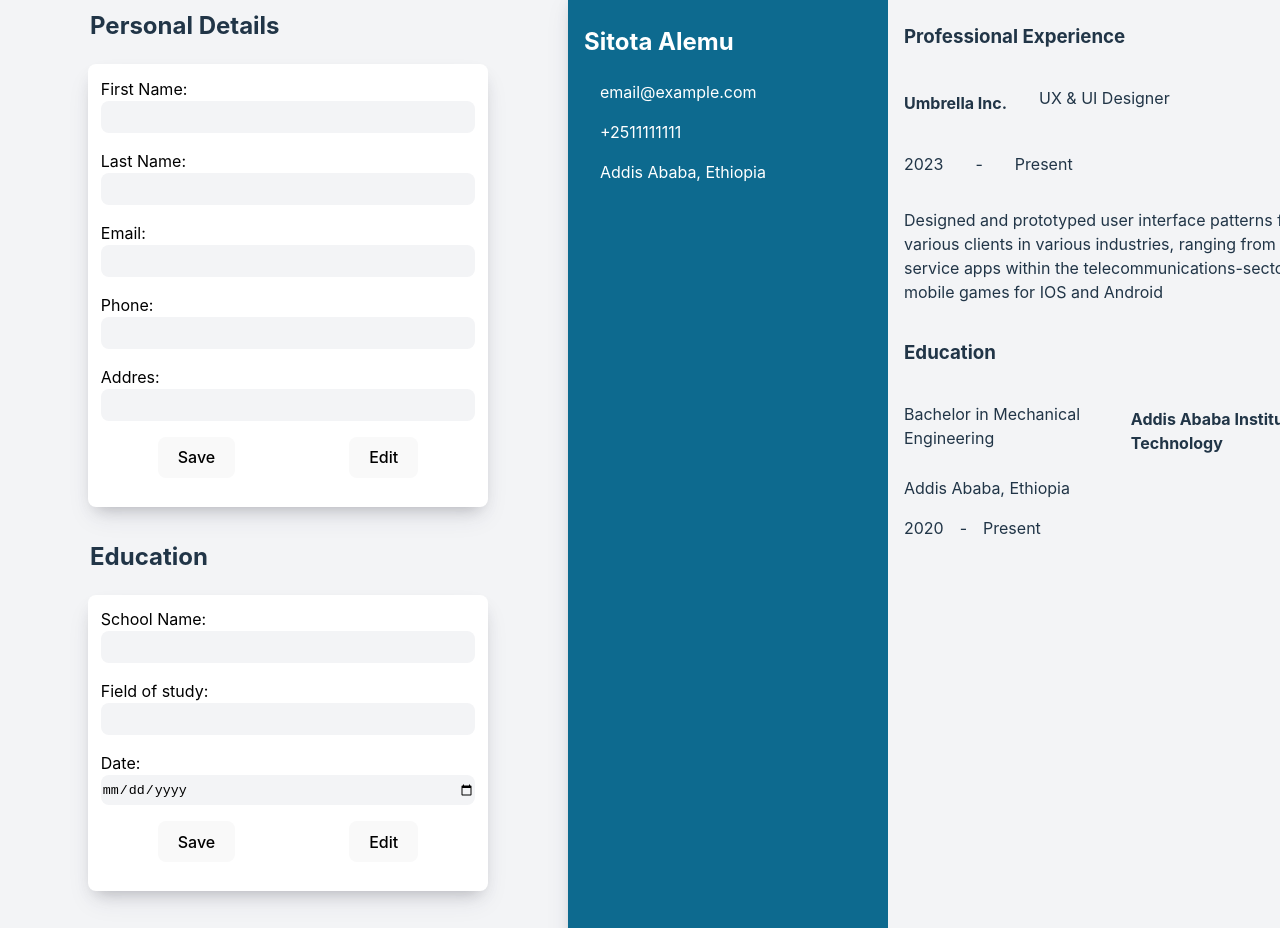
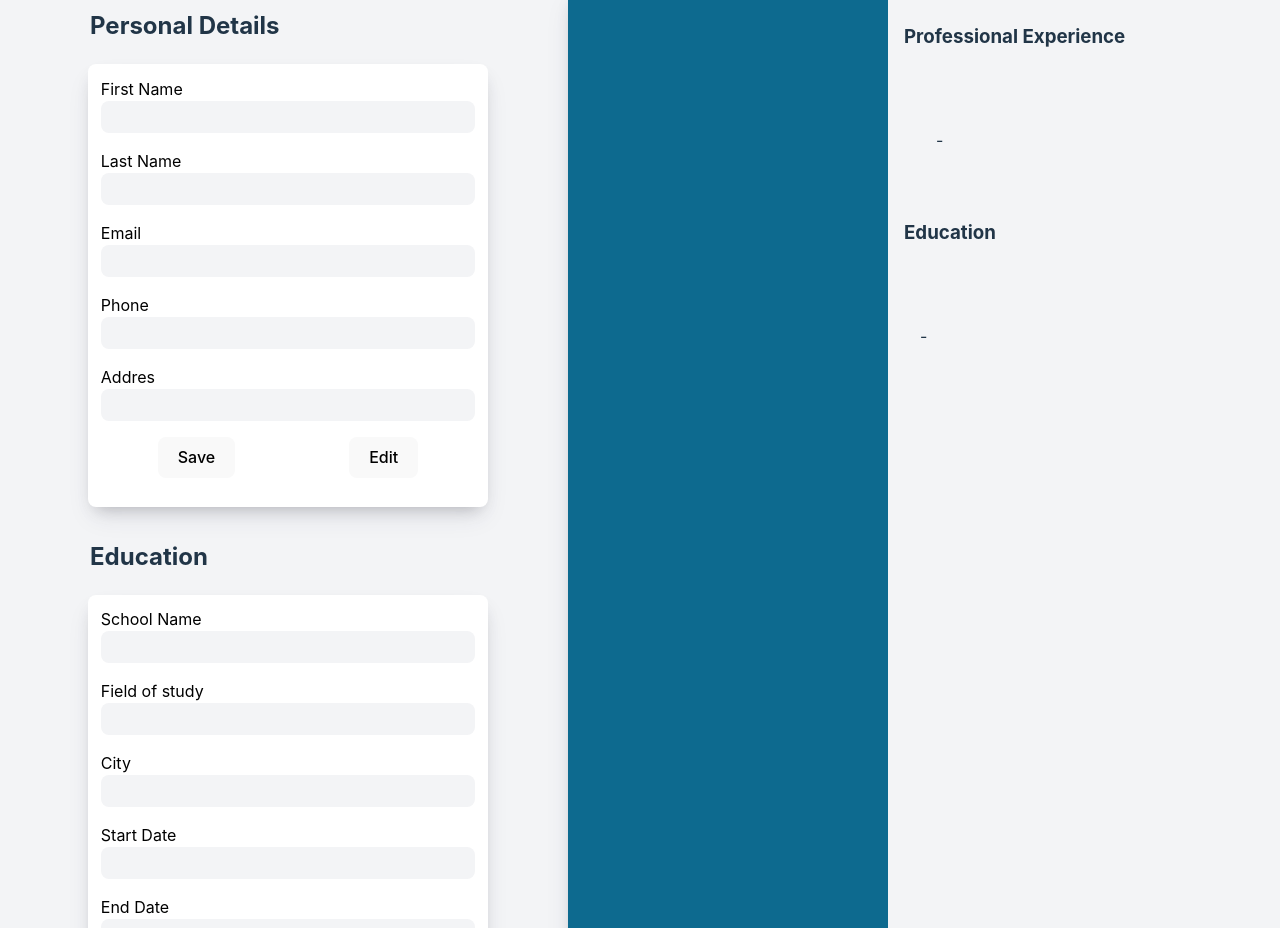
Before and after one commit to Uwancha/cv-maker, a React (Vite) app: page / in a window 1280 px wide. Shown: the part 20-948 px from the top of the page. Built offline with nearby package versions, Linux system fonts and the light colour scheme.

Commit message:
refac: Refactor components to pass states as props from parent

```diff
--- a/src/components/education.jsx
+++ b/src/components/education.jsx
@@ -1,20 +1,20 @@
 import React from "react";
 import '../styles/general.css'
 
-function Education() {
+function Education({field, schoolName, city, startDate, endDate}) {
     return (
         <div >
             <h3>Education</h3>
             <div className="education">
                 <div>
-                    <p>Bachelor in Mechanical Engineering</p>
-                    <h4>Addis Ababa Institute of Technology</h4>
+                    <p>{field}</p>
+                    <h4>{schoolName}</h4>
                 </div>
-                <div>Addis Ababa, Ethiopia</div>
+                <div>{city}</div>
                 <div>
-                    <p>2020</p>
+                    <p>{startDate}</p>
                     <p>-</p>
-                    <p>Present</p>
+                    <p>{endDate}</p>
                 </div>
             </div>
         </div>
--- a/src/components/educationForm.jsx
+++ b/src/components/educationForm.jsx
@@ -1,25 +1,16 @@
 import React, { useState } from "react";
 import '../styles/general.css'
 
-function EducationForm() {
-    const [schoolName, setSchoolName] = useState('');
-    const [field, setField] = useState('');
-    const [dateOfStudy, setDateOfStudy] = useState('');
-
-    function handleSubmit(e) {
-        e.preventDefault();
-
-        console.log('School Name:', schoolName);
-        console.log('Field of study:', field);
-        console.log('Date of study:', dateOfStudy);
-    }
+function EducationForm({
+    schoolName, field, city, startDate, endDate, setSchoolName, setField, setCityName, setStartDate, setEndDate, handleSubmit
+}) {
 
     return (
         <form onSubmit={handleSubmit}>
             <legend><h2>Education</h2></legend>
             <div className="infos">
                 <div>
-                    <label htmlFor="schoolName">School Name:</label>
+                    <label htmlFor="schoolName">School Name</label>
                     <input
                         type="text"
                         id="schoolName"
@@ -28,7 +19,7 @@ function EducationForm() {
                     />
                 </div>
                 <div>
-                    <label htmlFor="field">Field of study:</label>
+                    <label htmlFor="field">Field of study</label>
                     <input
                         type="text"
                         id="field"
@@ -37,12 +28,30 @@ function EducationForm() {
                 />
                 </div>
                 <div>
-                    <label htmlFor="date">Date:</label>
+                    <label htmlFor="city">City</label>
                     <input
-                        type="date"
+                        type="text"
+                        id="city"
+                        value={city}
+                        onChange={(e) => setCityName(e.target.value)}
+                    />
+                </div>
+                <div>
+                    <label htmlFor="date">Start Date</label>
+                    <input
+                        type="text"
                         id="date"
-                        value={dateOfStudy}
-                        onChange={(e) => setDateOfStudy(e.target.value)}
+                        value={startDate}
+                        onChange={(e) => setStartDate(e.target.value)}
+                    />
+                </div>
+                <div>
+                    <label htmlFor="date">End Date</label>
+                    <input
+                        type="text"
+                        id="date"
+                        value={endDate}
+                        onChange={(e) => setEndDate(e.target.value)}
                     />
                 </div>
                 <div>
--- a/src/components/experience.jsx
+++ b/src/components/experience.jsx
@@ -1,22 +1,22 @@
 import React from "react";
 import '../styles/general.css'
 
-function Experience() {
+function Experience({company, position, fromDate, untilDate, description}) {
     return (
         <div>
             <h3>Professional Experience</h3>
             <div className="experinces">
                 <div>
-                    <h4>Umbrella Inc.</h4>
-                    <p>UX & UI Designer</p>
+                    <h4>{company}</h4>
+                    <p>{position}</p>
                 </div>
                 <div>
-                    <p>2023</p>
+                    <p>{fromDate}</p>
                     <p>-</p>
-                    <p>Present</p>
+                    <p>{untilDate}</p>
                 </div>
                 <div>
-                    <p>Designed and prototyped user interface patterns for various clients in various industries, ranging from self-service apps within the telecommunications-sector to mobile games for IOS and Android</p>
+                    <p>{description}</p>
                 </div>
             </div>
         </div>
--- a/src/components/experienceForm.jsx
+++ b/src/components/experienceForm.jsx
@@ -1,29 +1,14 @@
-import React, {useState} from "react";
+import React from "react";
 import '../styles/general.css'
 
-function ExperienceForm() {
-    const [company, setCompanyName] = useState('');
-    const [position, setPosition] = useState('');
-    const [role, setRole] = useState('');
-    const [dateFrom, setDateFrom] = useState('');
-    const [dateUntil, setDateUntil] = useState('')
-
-    function handleSubmit(e) {
-        e.preventDefault();
-
-        console.log('Company Name:', company);
-        console.log('Position:', position);
-        console.log('Main Responsibility:', role);
-        console.log("From:", dateFrom);
-        console.log("Until:", dateFrom);
-    }
+function ExperienceForm({company, position, description, fromDate, untilDate, setCompanyName, setPosition, setDescription, setFromDate, setUntilDate, handleSubmit}) {
 
     return (
         <form onSubmit={handleSubmit}>
             <legend><h2>Experience</h2></legend>
             <div className="infos">
                 <div>
-                    <label htmlFor="company">Company:</label>
+                    <label htmlFor="company">Company</label>
                     <input
                         type="text"
                         id="company"
@@ -32,7 +17,7 @@ function ExperienceForm() {
                     />
                 </div>
                 <div>
-                    <label htmlFor="position">Position:</label>
+                    <label htmlFor="position">Position</label>
                     <input
                         type="text"
                         id="position"
@@ -41,12 +26,12 @@ function ExperienceForm() {
                 />
                 </div>
                 <div>
-                    <label htmlFor="role">Main Responsibilty:</label>
+                    <label htmlFor="description">Description</label>
                     <input
-                        type="text"
-                        id="role"
-                        value={role}
-                        onChange={(e) => setRole(e.target.value)}
+                        type="textarea"
+                        id="description"
+                        value={description}
+                        onChange={(e) => setDescription(e.target.value)}
                     />
                 </div>
                 <div className="dates" id="date">
@@ -55,8 +40,8 @@ function ExperienceForm() {
                         <input
                             type="text"
                             id="from"
-                            value={dateFrom}
-                            onChange={(e) => setDateFrom(e.target.value)}
+                            value={fromDate}
+                            onChange={(e) => setFromDate(e.target.value)}
                         />
                     </div>
                     <div>
@@ -64,8 +49,8 @@ function ExperienceForm() {
                         <input
                             type="text"
                             id="until"
-                            value={dateUntil}
-                            onChange={(e) => setDateUntil(e.target.value)}
+                            value={untilDate}
+                            onChange={(e) => setUntilDate(e.target.value)}
                         />
                     </div>
                 </div>
--- a/src/components/generalInfo.jsx
+++ b/src/components/generalInfo.jsx
@@ -1,14 +1,14 @@
 import React from "react";
 import '../styles/general.css'
 
-function GeneralInfo() {
+function GeneralInfo({fullName, email, phone, address}) {
     return (
         <div className="details">
-            <h2>Sitota Alemu</h2>
+            <h2>{fullName}</h2>
             <div>
-                <p>email@example.com</p>
-                <p>+2511111111</p>
-                <p>Addis Ababa, Ethiopia</p>
+                <p>{email}</p>
+                <p>{phone}</p>
+                <p>{address}</p>
             </div>
         </div>
     )
--- a/src/components/genralInfoForm.jsx
+++ b/src/components/genralInfoForm.jsx
@@ -1,46 +1,57 @@
-import React from 'react';
+import React, { useState } from 'react';
 import '../styles/general.css'
 
-const GeneralInfoForm = () => {
+const GeneralInfoForm = ({firstName, lastName, email, phone, addres, setFirstName, setLastName, setEmail, setPhone, setAddres, hanleSubmit}) => {
+
 
   return (
     <div>
-        <form >
+        <form onSubmit={hanleSubmit}>
             <legend><h2>Personal Details</h2></legend>
             <div className='infos'>
                 <div>
-                    <label htmlFor="firstName">First Name:</label>
+                    <label htmlFor="firstName">First Name</label>
                     <input
                         type="text"
                         id="firstName"
+                        value={firstName}
+                        onChange={(e) => setFirstName(e.target.value)}
                     />
                 </div>
                 <div>
-                    <label htmlFor="lastName">Last Name:</label>
+                    <label htmlFor="lastName">Last Name</label>
                     <input
                         type="text"
                         id="lastName"
+                        value={lastName}
+                        onChange={(e) => setLastName(e.target.value)}
                     />
                 </div>
                 <div>
-                    <label htmlFor="email">Email:</label>
+                    <label htmlFor="email">Email</label>
                     <input
                         type="email"
                         id="email"
+                        value={email}
+                        onChange={(e) => setEmail(e.target.value)}
                     />
                 </div>
                 <div>
-                    <label htmlFor="phone">Phone:</label>
+                    <label htmlFor="phone">Phone</label>
                     <input
                         type="text"
                         id="phone"
+                        value={phone}
+                        onChange={(e) => setPhone(e.target.value)}
                     />
                 </div>
                 <div>
-                    <label htmlFor="addres">Addres:</label>
+                    <label htmlFor="addres">Addres</label>
                     <input
                         type="text"
                         id="addres"
+                        value={addres}
+                        onChange={(e) => setAddres(e.target.value)}
                     />
                 </div>
                 <div>
```
